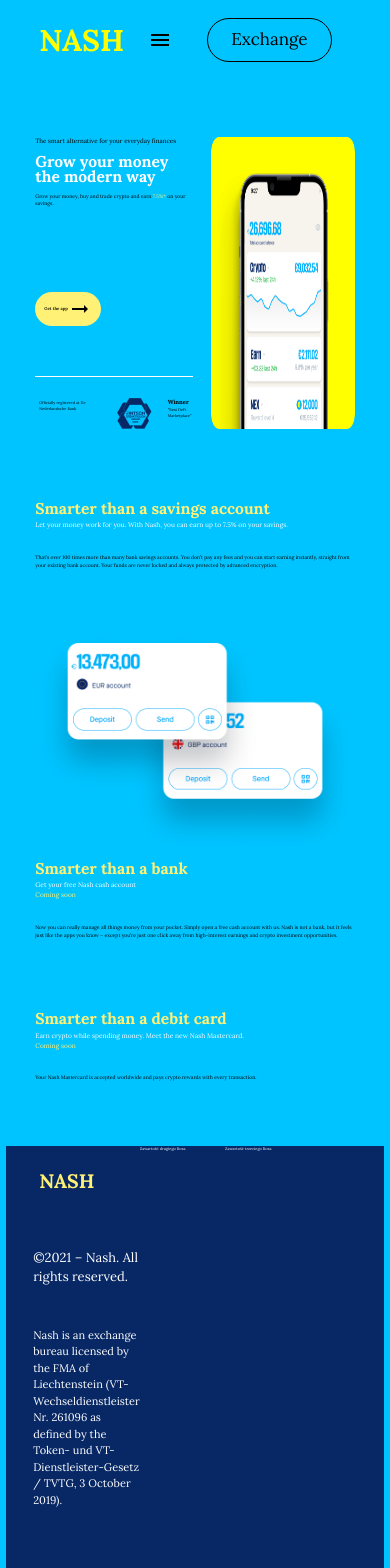
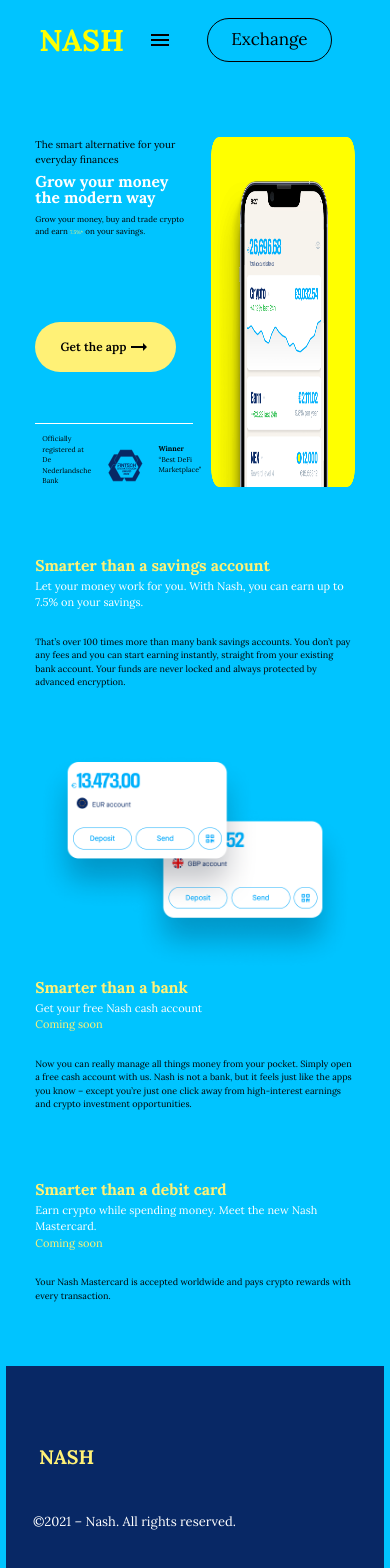
Before and after one commit to conradylx/crypto-website, a React (Create React App) app: page / in a window 390 px wide. Shown: the top 1568 px of the page. Built offline with nearby package versions, Linux system fonts and the light colour scheme.

Commit message:
Improved rwd

```diff
--- a/src/components/Footer/Footer.tsx
+++ b/src/components/Footer/Footer.tsx
@@ -1,16 +1,20 @@
 import { Box, Button, Typography, styled } from "@mui/material";
+import { theme } from "../../theme";
 
-const FooterContainer = styled(Box)({
+const FooterContainer = styled(Box)(({ theme }) => ({
   backgroundColor: "#082865",
   display: "flex",
   justifyContent: "space-between",
   alignItems: "flex-start",
-  margin: "0 -7.55vw -1.5vh",
-  padding: "0 7vw",
-  height: "66vh",
+  margin: "0 -7.6vw -2vh",
+  padding: "10vh 7vw",
   color: "white",
   fontSize: "1vw",
-});
+  flexDirection: "column",
+  [theme.breakpoints.up("md")]: {
+    flexDirection: "row",
+  },
+}));
 
 const LogoButton = styled(Button)(({ theme }) => ({
   textTransform: "none",
@@ -18,38 +22,59 @@ const LogoButton = styled(Button)(({ theme }) => ({
   transition: "color 0.3s ease-in-out",
   fontWeight: 800,
   color: theme.palette.primary.light,
-  margin: "3vw 0",
   marginLeft: "-.5vw",
+  marginTop: "-2vh",
+  fontSize: "5vw",
+
+  [theme.breakpoints.up("md")]: {
+    fontSize: "2vw",
+  },
 }));
 
 export default function Footer() {
   return (
     <FooterContainer>
-      <Box
-        sx={{
-          flex: 1,
-        }}
-      >
-        <LogoButton
-          disableRipple
-          href="/"
-          sx={{
-            fontSize: { xs: "5vw", md: "2vw" },
-          }}
-        >
+      <Box sx={{ flex: 1 }}>
+        <LogoButton disableRipple href="/">
           NASH
         </LogoButton>
         <Typography mt={4} fontSize={13}>
           ©2021 – Nash. All rights reserved.
         </Typography>
-        <Typography mt={5} fontSize={11}>
+        <Typography mt={5} fontSize={12} width={"90%"}>
           Nash is an exchange bureau licensed by the FMA of Liechtenstein
           (VT-Wechseldienstleister Nr. 261096 as defined by the Token- und
           VT-Dienstleister-Gesetz / TVTG, 3 October 2019).
         </Typography>
       </Box>
-      <Box sx={{ flex: 1 }}>Zawartość drugiego Boxa</Box>
-      <Box sx={{ flexGrow: 1 }}>Zawartość trzeciego Boxa</Box>
+      <Box sx={{ flex: 1 }}>
+        <Typography mb={4} color={theme.palette.secondary.main} fontSize={15}>
+          Backed by industry leaders
+        </Typography>
+        <Typography fontSize={12} width={"90%"}>
+          Nash Exchange B.V. is registered with De Nederlandsche Bank N.V. (DNB)
+          as a provider of crypto services. DNB conducts supervision and
+          monitors Nash Exchange B.V.’s compliance with the Money Laundering and
+          Terrorist Financing Prevention Act and the Sanctions Act 1977. Nash
+          Exchange B.V. is not under the prudential supervision of DNB nor under
+          business conduct supervision of the AFM. This means there is no
+          supervision of financial requirements or business risks and no
+          specific consumer financial protections.
+        </Typography>
+      </Box>
+      <Box sx={{ flex: 1 }}>
+        <Typography mb={4} color={theme.palette.secondary.main} fontSize={15}>
+          Stay up to date
+        </Typography>
+        <Typography fontSize={12}>
+          * Rates may vary over time. Crypto-powered earnings on Nash are not
+          covered by any deposit guarantee schemes like bank savings accounts
+          and involve risks unique to the underlying technologies: (i)
+          Exploitations of the smart contracts used; (ii) Forex fluctations
+          between your national currency and the US dollar, which underlies
+          crypto earnings assets; (iii) USD stablecoins losing their peg.
+        </Typography>
+      </Box>
     </FooterContainer>
   );
 }
--- a/src/components/Home/GenericSection/GenericSection.tsx
+++ b/src/components/Home/GenericSection/GenericSection.tsx
@@ -11,6 +11,36 @@ const YellowStyledTypography = styled(Typography)(({ theme }) => ({
   paddingBottom: ".25em",
 }));
 
+const Container = styled(Box)(({ theme }) => ({
+  display: "flex",
+  flexDirection: "row",
+  marginBottom: "4em",
+  [theme.breakpoints.down("md")]: {
+    flexDirection: "column",
+  },
+}));
+
+const StyledBox = styled(Box)(({ theme }) => ({
+  width: "50%",
+  [theme.breakpoints.down("md")]: {
+    width: "100%",
+  },
+}));
+
+const StyledTypography = styled(Typography)(({ theme }) => ({
+  fontSize: "1.7vw",
+  [theme.breakpoints.down("md")]: {
+    fontSize: "11px",
+  },
+}));
+
+const StyledParagraph = styled(Typography)(({ theme }) => ({
+  fontSize: "1.3vw",
+  [theme.breakpoints.down("md")]: {
+    fontSize: "9px",
+  },
+}));
+
 export default function GenericSection({
   primaryText,
   secondaryText,
@@ -19,13 +49,7 @@ export default function GenericSection({
   picture,
 }: IGenericSection) {
   return (
-    <Box
-      sx={{
-        display: "flex",
-        flexDirection: { xs: "column", md: "row" },
-        marginBottom: "4em",
-      }}
-    >
+    <Container>
       {picture ? (
         <Box
           component="img"
@@ -36,36 +60,22 @@ export default function GenericSection({
           }}
         />
       ) : (
-        <Box sx={{ width: { xs: "100%", md: "50%" } }}>
+        <StyledBox>
           <YellowStyledTypography>{primaryText}</YellowStyledTypography>
-        </Box>
+        </StyledBox>
       )}
-      <Box sx={{ width: { xs: "100% ", md: "50%" } }}>
+      <StyledBox>
         {picture && (
           <YellowStyledTypography>{primaryText}</YellowStyledTypography>
         )}
-        <Typography
-          sx={{
-            fontSize: "1.7vw",
-          }}
-          color={"white"}
-        >
-          {secondaryText}
-        </Typography>
+        <StyledTypography color={"white"}>{secondaryText}</StyledTypography>
         {optionalText && (
-          <Typography
-            sx={{
-              fontSize: "1.7vw",
-            }}
-            color={theme.palette.primary.light}
-          >
+          <StyledTypography color={theme.palette.primary.light}>
             {optionalText}
-          </Typography>
+          </StyledTypography>
         )}
-        <Typography mt={3} sx={{ fontSize: "1.3vw" }}>
-          {paragraph}
-        </Typography>
-      </Box>
-    </Box>
+        <StyledParagraph mt={3}>{paragraph}</StyledParagraph>
+      </StyledBox>
+    </Container>
   );
 }
--- a/src/components/Home/Heading/HeadingBottom.tsx
+++ b/src/components/Home/Heading/HeadingBottom.tsx
@@ -1,5 +1,44 @@
 import { Box, Typography, styled } from "@mui/material";
 import fintech from "../../../assets/logo-fintech.svg";
+
+const RegisteredParagraph = styled(Typography)(({ theme }) => ({
+  display: "flex",
+  flexDirection: "column",
+  width: "30%",
+  justifyContent: "center",
+  margin: "1.5em 0 0 1em",
+  fontSize: "1vw",
+  [theme.breakpoints.down("md")]: {
+    fontSize: "7px",
+    width: "35%",
+  },
+}));
+
+const BestParagraph = styled(Typography)(({ theme }) => ({
+  fontSize: "1vw",
+  width: "100%",
+  [theme.breakpoints.down("md")]: {
+    fontSize: "7px",
+    width: "80%",
+  },
+}));
+
+const WinnerParagraph = styled(Typography)(({ theme }) => ({
+  fontWeight: "800",
+  fontSize: "1.3vw",
+  [theme.breakpoints.down("md")]: {
+    fontSize: "7px",
+  },
+}));
+
+const RightBox = styled(Typography)(({ theme }) => ({
+  margin: "1.7em 0 0 6em",
+  display: "flex",
+  flexDirection: "row",
+  [theme.breakpoints.down("md")]: {
+    margin: "1.3em 0 0 1em",
+  },
+}));
 
 function HeadingBottom() {
   return (
@@ -9,28 +48,10 @@ function HeadingBottom() {
         flexDirection: "row",
       }}
     >
-      <Typography
-        sx={{
-          display: "flex",
-          flexDirection: "column",
-          width: {
-            xs: "35%",
-            md: "30%",
-          },
-          justifyContent: "center",
-          margin: "1.5em 0 0 1em",
-          fontSize: "1vw",
-        }}
-      >
+      <RegisteredParagraph>
         Officially registered at De Nederlandsche Bank
-      </Typography>
-      <Box
-        sx={{
-          margin: { xs: "1.3em 0 0 1em", md: "1.7em 0 0 6em" },
-          display: "flex",
-          flexDirection: "row",
-        }}
-      >
+      </RegisteredParagraph>
+      <RightBox>
         <Box
           width="90%"
           component="img"
@@ -38,16 +59,10 @@ function HeadingBottom() {
           sx={{ maxWidth: { xs: "35px", md: "60px" }, marginRight: "1em" }}
         />
         <Box sx={{ display: "flex", flexDirection: "column" }}>
-          <Typography sx={{ fontWeight: "800", fontSize: "1.5vw" }}>
-            Winner
-          </Typography>
-          <Typography
-            sx={{ fontSize: "1vw", width: { xs: "80%", md: "100%" } }}
-          >
-            “Best DeFi Marketplace”
-          </Typography>
+          <WinnerParagraph>Winner</WinnerParagraph>
+          <BestParagraph>“Best DeFi Marketplace”</BestParagraph>
         </Box>
-      </Box>
+      </RightBox>
     </Box>
   );
 }
--- a/src/components/Home/Heading/HeadingLeft.tsx
+++ b/src/components/Home/Heading/HeadingLeft.tsx
@@ -30,19 +30,36 @@ const ButtonWithArrow = styled(Button)(({ theme }) => ({
   "&:active": {
     backgroundColor: theme.palette.primary.light,
   },
+  [theme.breakpoints.down("md")]: {
+    fontSize: "12px",
+  },
+}));
+
+const StyledTypography = styled(Typography)(({ theme }) => ({
+  fontSize: "1.6vw",
+  [theme.breakpoints.down("md")]: {
+    fontSize: "10px",
+  },
+}));
+
+const Paragraph = styled(Typography)(({ theme }) => ({
+  fontSize: "1.3vw",
+  [theme.breakpoints.down("md")]: {
+    fontSize: "8px",
+  },
 }));
 
 function HeadingLeft() {
   return (
     <Box width="55%">
       <Box sx={{ borderBottom: "1px solid white", width: "90%" }}>
-        <Typography sx={{ fontSize: "1.6vw" }}>
+        <StyledTypography>
           The smart alternative for your everyday finances
-        </Typography>
+        </StyledTypography>
         <WhiteStyledTypography>
           Grow your money the modern way
         </WhiteStyledTypography>
-        <Typography sx={{ fontSize: "1.3vw" }}>
+        <Paragraph>
           Grow your money, buy and trade crypto and earn{" "}
           <Typography
             color={theme.palette.primary.light}
@@ -51,7 +68,7 @@ function HeadingLeft() {
             7.5%*
           </Typography>{" "}
           on your savings.
-        </Typography>
+        </Paragraph>
         <Box
           sx={{
             display: "flex",
--- a/src/components/Home/Home.tsx
+++ b/src/components/Home/Home.tsx
@@ -1,4 +1,3 @@
-import { Box, styled } from "@mui/material";
 import banks from "../../assets/nash-mobile-banking.webp";
 import GenericSection from "./GenericSection/GenericSection";
 import {
--- a/src/theme.ts
+++ b/src/theme.ts
@@ -11,5 +11,8 @@ export const theme = createTheme({
       main: yellow[500],
       dark: yellow[700],
     },
+    secondary: {
+      main: "#00C4FF",
+    },
   },
 });
```
